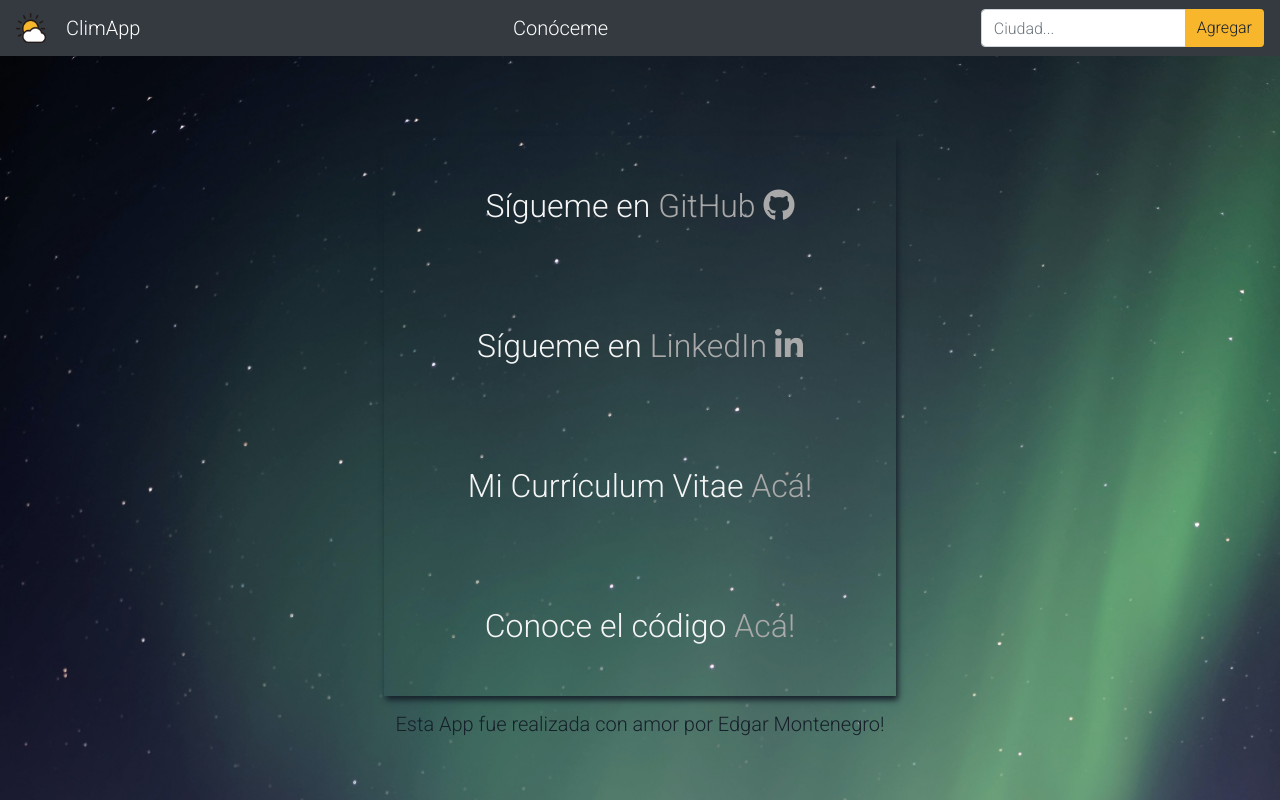
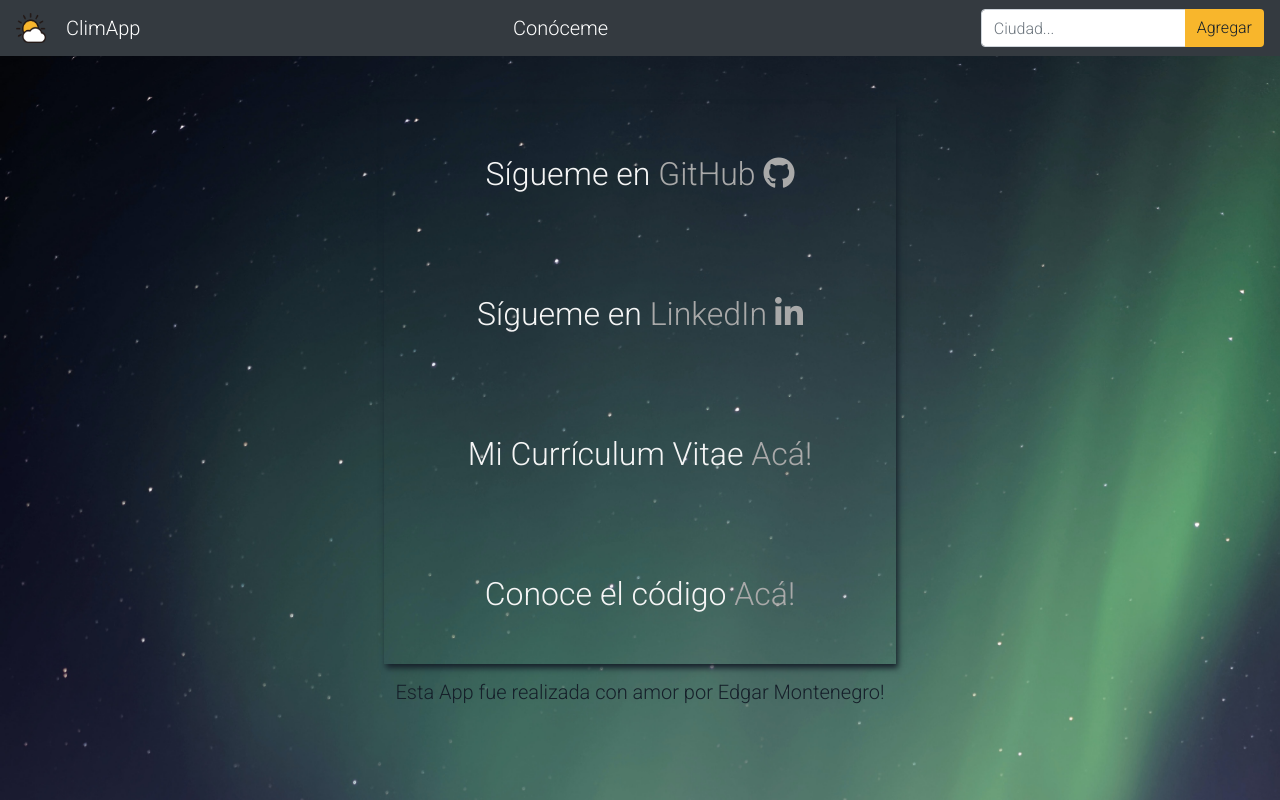
Before and after one commit to Edgarmontenegro123/ClimApp, a React (Create React App) app: page /about in a window 1280 px wide. Built offline with nearby package versions, Linux system fonts and the light colour scheme; no server answers.

Commit message:
Last Changes

```diff
--- a/public/index.html
+++ b/public/index.html
@@ -2,14 +2,14 @@
 <html lang="en">
   <head>
     <meta charset="utf-8" />
-    <link rel="icon" href="../src/img/sunnyCloud.png" />
+    <link rel="icon" href="./favicon.ico" />
     <meta name="viewport" content="width=device-width, initial-scale=1" />
     <meta name="theme-color" content="#000000" />
     <meta
       name="description"
       content="Web site created using create-react-app"
     />
-    <link rel="apple-touch-icon" href="../src/img/sunnyCloud.png" />
+    <link rel="apple-touch-icon" href="./favicon.ico" />
     <!--
       manifest.json provides metadata used when your web app is installed on a
       user's mobile device or desktop. See https://developers.google.com/web/fundamentals/web-app-manifest/
--- a/src/components/About/About.css
+++ b/src/components/About/About.css
@@ -1,7 +1,7 @@
 .container{
     display: flex;
     flex-direction: column;
-    margin-top: 5rem;
+    margin-top: 3rem;
     width: 40vw;
     height: 70vh;
     box-shadow: #16202A 2px 4px 6px 0px
--- a/src/containers/App.css
+++ b/src/containers/App.css
@@ -1,7 +1,9 @@
 @import url('https://fonts.googleapis.com/css2?family=Roboto:wght@300&display=swap');
 
+body{
+  font-family: 'Roboto', sans-serif !important;
+}
 .App{
-  font-family: 'Roboto', sans-serif;
   text-align: center;
   background: url('../img/fondo4.jpg');
   background-repeat: no-repeat;
```
